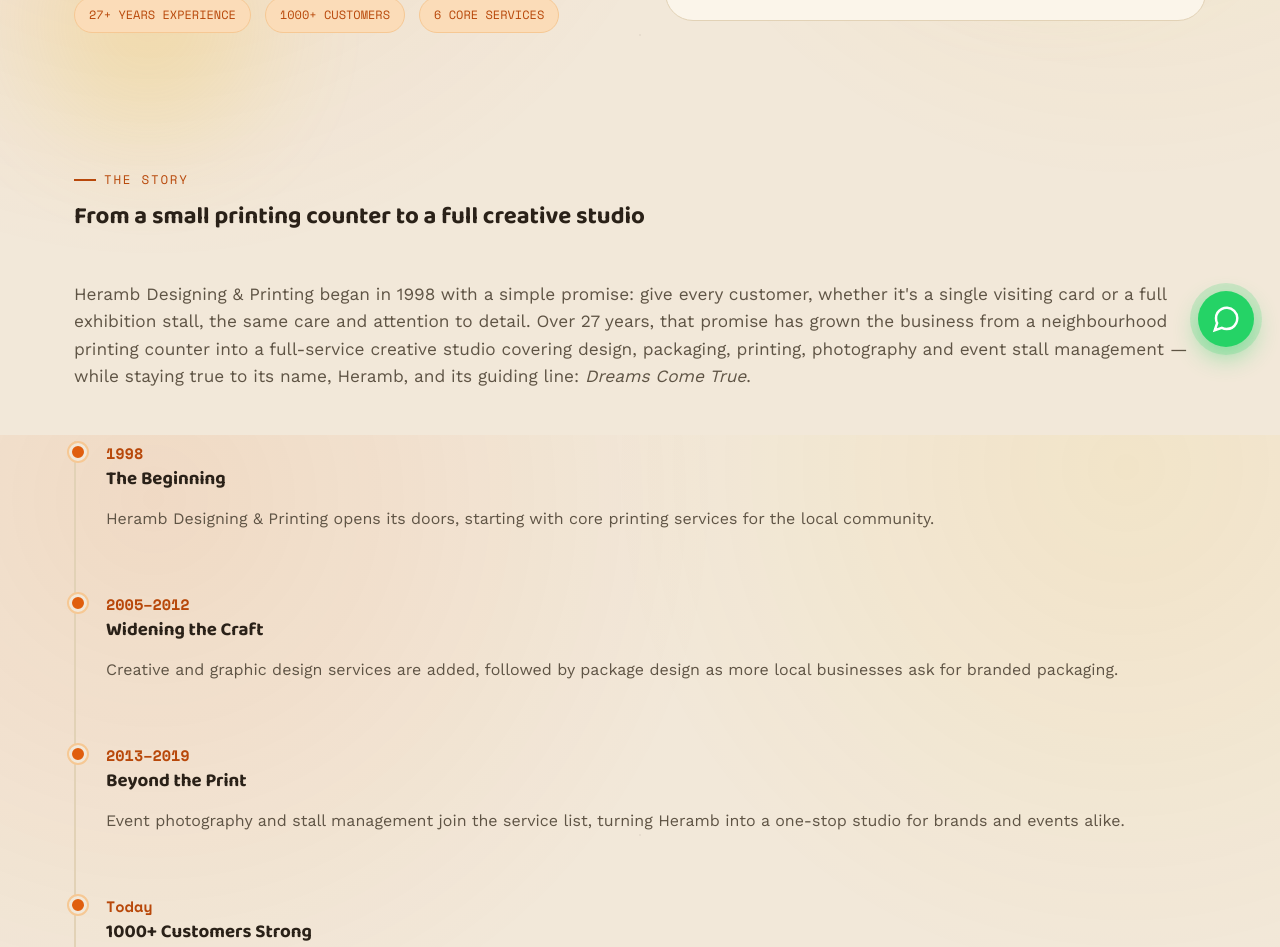
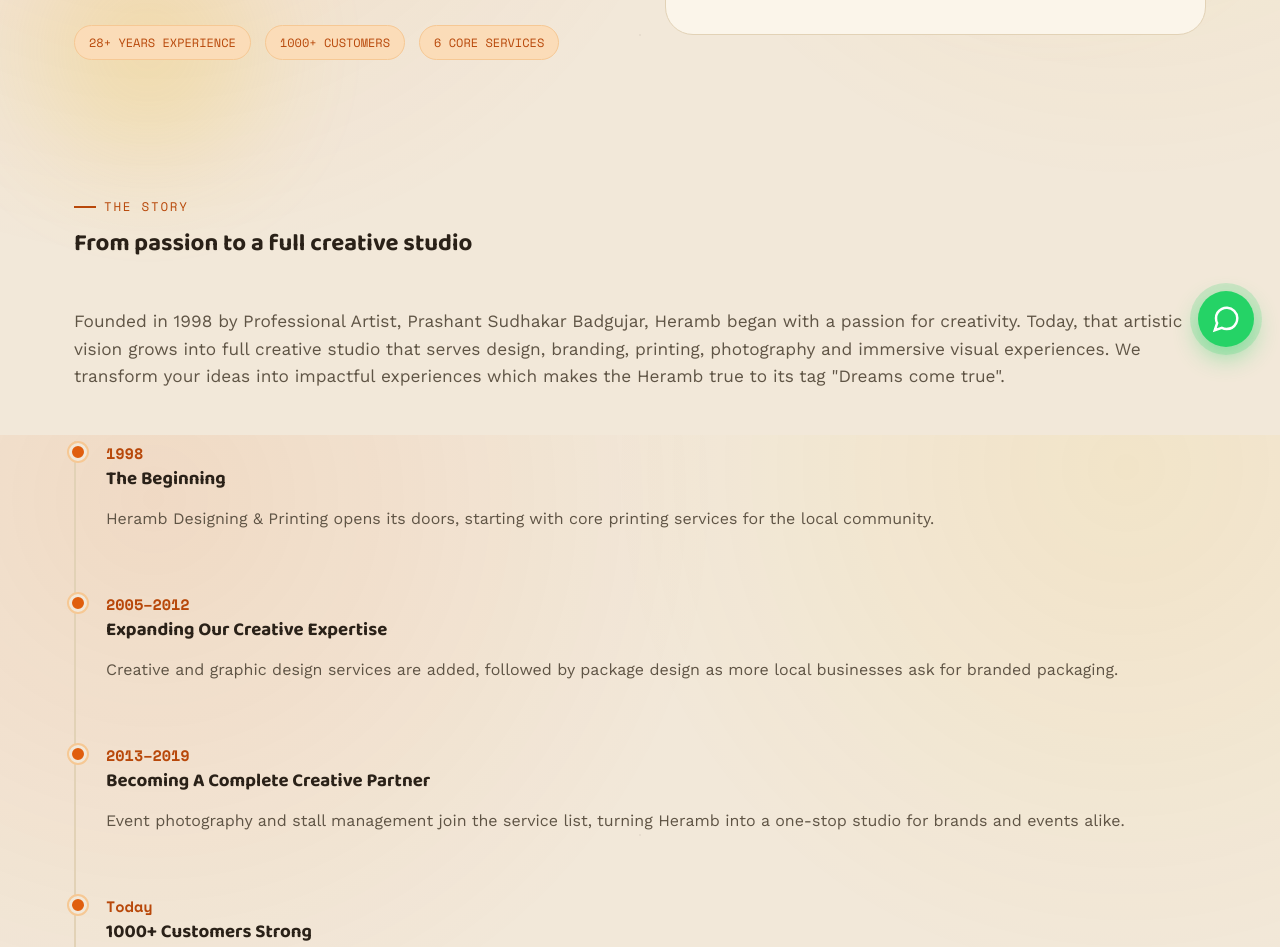
Before and after one commit to poorvabad135/theherambdesign, a plain HTML site: page profile.html in a window 1280 px wide. Shown: the part 365-1312 px from the top of the page. Drawn offline with nearby package versions, Linux system fonts and the light colour scheme.

Commit message:
Update profile.html

```diff
--- a/profile.html
+++ b/profile.html
@@ -37,7 +37,7 @@
       <a href="projects.html">Recent Projects</a>
       <a href="reviews.html">Customer Reviews</a>
       <a href="payment.html">Payment</a>
-      <a href="payment.html#enquiry" class="nav-cta">Get a Quote</a>
+    p
     </nav>
     <button class="nav-toggle" aria-label="Toggle menu"><span></span><span></span><span></span></button>
   </div>
@@ -52,9 +52,9 @@
     <div>
       <span class="eyebrow">The Profile</span>
       <h1>Prashant Badgujar</h1>
-      <p class="lead">Founder, Heramb Designing &amp; Printing — building brands on paper and in person since 1998.</p>
+      <p class="lead">Founder, Heramb Designing &amp; Printing — The Creative Director who helps to build memorable brands through creative design, premium printing and visual communication since 1998. </p>
       <div class="badge-strip mt-lg">
-        <span class="badge-pill">27+ YEARS EXPERIENCE</span>
+        <span class="badge-pill">28+ YEARS EXPERIENCE</span>
         <span class="badge-pill">1000+ CUSTOMERS</span>
         <span class="badge-pill">6 CORE SERVICES</span>
       </div>
@@ -69,14 +69,10 @@
   <div class="container">
     <div class="section-head left">
       <span class="eyebrow">The Story</span>
-      <h2>From a small printing counter to a full creative studio</h2>
+      <h2>From passion to a full creative studio</h2>
     </div>
     <p class="lead" style="max-width:100%;">
-      Heramb Designing &amp; Printing began in 1998 with a simple promise: give every customer, whether it's a
-      single visiting card or a full exhibition stall, the same care and attention to detail. Over 27 years,
-      that promise has grown the business from a neighbourhood printing counter into a full-service creative
-      studio covering design, packaging, printing, photography and event stall management — while staying true
-      to its name, Heramb, and its guiding line: <em>Dreams Come True</em>.
+     Founded in 1998 by Professional Artist, Prashant Sudhakar Badgujar, Heramb began with a passion for creativity. Today, that artistic vision grows into full creative studio that serves design, branding, printing, photography and immersive visual experiences. We transform your ideas into impactful experiences which makes the Heramb true to its tag "Dreams come true".
     </p>
 
     <div class="timeline">
@@ -87,12 +83,12 @@
       </div>
       <div class="timeline-item">
         <div class="timeline-year">2005–2012</div>
-        <h3>Widening the Craft</h3>
+        <h3>Expanding Our Creative Expertise</h3>
         <p style="color:var(--charcoal-soft);">Creative and graphic design services are added, followed by package design as more local businesses ask for branded packaging.</p>
       </div>
       <div class="timeline-item">
         <div class="timeline-year">2013–2019</div>
-        <h3>Beyond the Print</h3>
+        <h3>Becoming A Complete Creative Partner</h3>
         <p style="color:var(--charcoal-soft);">Event photography and stall management join the service list, turning Heramb into a one-stop studio for brands and events alike.</p>
       </div>
       <div class="timeline-item">
@@ -173,12 +169,12 @@
         <ul>
           <li>+91 95794 80187</li>
           <li>+91 77450 97704</li>
-          <li>Nagpur, Maharashtra</li>
+          <li>Jalgaon, Maharashtra</li>
         </ul>
       </div>
     </div>
     <div class="footer-bottom">
-      <span>© 2026 Heramb Designing &amp; Printing. All rights reserved.</span>
+      <span>©  Heramb Designing &amp; Printing. All rights reserved.</span>
       <span>Dreams Come True</span>
     </div>
   </div>
```
